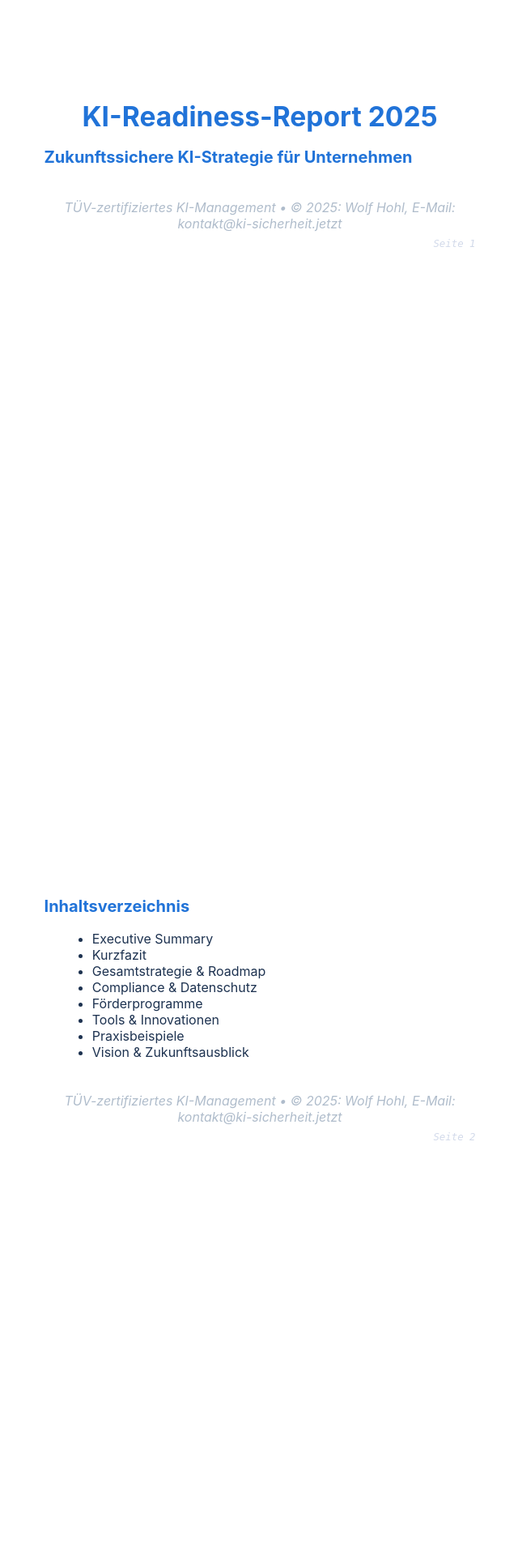
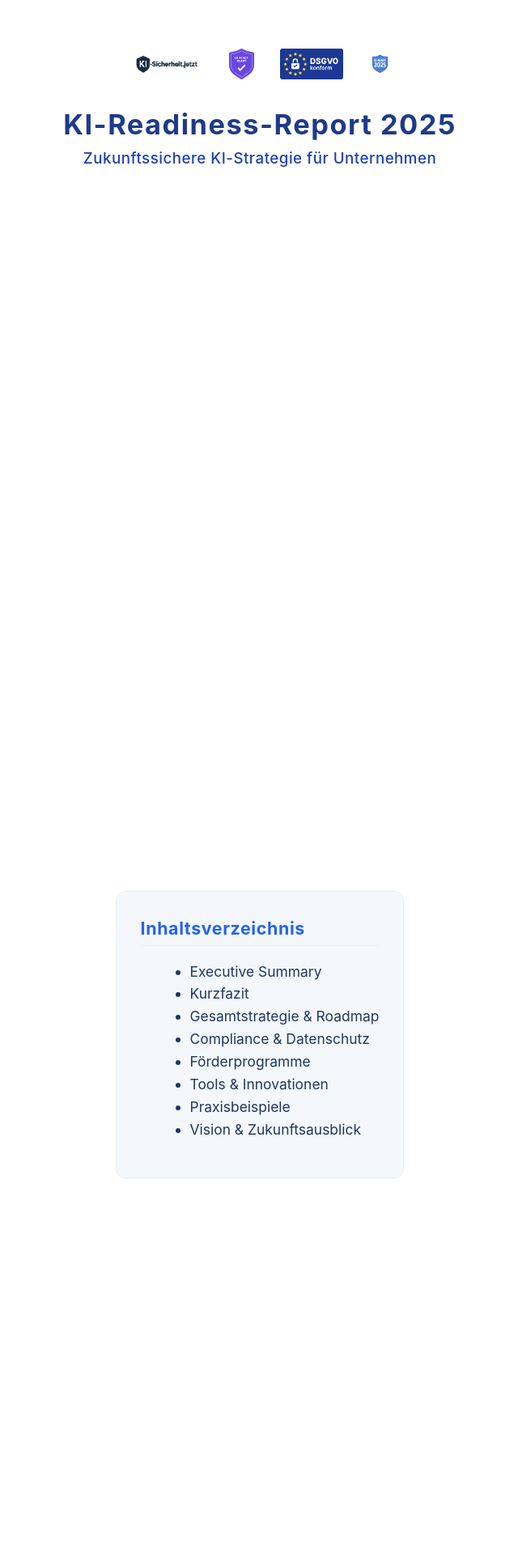
Before and after one commit to Wolf-Achtung/make-ki-backend-neu, a Python web app: template templates/pdf_template.html in a window 1280 px wide. Shown: the top 1920 px of the page at 81% size, without its empty margins (319-959 px from the left). Run offline with Jinja, Linux system fonts and the light colour scheme; the template is opened without the code that fills it, so the values that code supplies are empty.

Commit message:
Add files via upload

```diff
--- a/templates/pdf_template.html
+++ b/templates/pdf_template.html
@@ -9,62 +9,110 @@
       margin: 0;
       padding: 0;
       font-family: 'Inter', Arial, sans-serif;
-      color: #1d3250;
+      color: #213258;
     }
     .report-section {
       width: 175mm;
       min-height: 245mm;
       margin: 0 auto 30mm auto;
-      padding: 18mm 17mm 24mm 17mm;
+      padding: 16mm 16mm 20mm 16mm;
       background: #fff;
       box-sizing: border-box;
       page-break-after: always;
+      display: flex;
+      flex-direction: column;
+      justify-content: space-between;
     }
-    h1, h2 {
-      color: #2173d8;
+    .logo-row {
+      display: flex;
+      gap: 32px;
+      justify-content: center;
+      align-items: center;
+      margin-bottom: 22px;
+    }
+    .logo-row img {
+      height: 38px;
+      max-width: 95px;
+      object-fit: contain;
+      filter: grayscale(0.3) brightness(1.1);
+    }
+    h1 {
+      font-size: 2.15em;
+      text-align: center;
+      color: #1e3a8a;
+      letter-spacing: 1.5px;
+      font-weight: 700;
+      margin: 35px 0 10px 0;
+    }
+    h2 {
+      color: #2563eb;
+      font-size: 1.23em;
+      font-weight: 700;
       margin-top: 0;
-      margin-bottom: 18px;
+      margin-bottom: 16px;
+      border-bottom: 1px solid #e8eefd;
+      padding-bottom: 4px;
+      letter-spacing: 0.6px;
     }
-    h1 { font-size: 2.1em; text-align: center; margin-top: 55px; }
-    h2 { font-size: 1.25em; }
-    .footer-pdf {
-      margin-top: 40px;
+    .subtitle {
+      font-size: 1.17em;
       text-align: center;
-      color: #a9b7c7;
-      font-size: 1em;
-      opacity: 0.92;
-      font-style: italic;
+      color: #1e40af;
+      margin-bottom: 40px;
+      font-weight: 500;
+      letter-spacing: 0.5px;
     }
-    .seitenzahl {
-      text-align: right;
-      color: #c5cfe4;
-      font-size: 0.95em;
-      font-family: monospace;
-      margin-top: 8px;
-      opacity: 0.84;
+    .chapter-box {
+      background: #f4f8fc;
+      border-radius: 12px;
+      padding: 28px 30px;
+      margin: 0 auto 18px auto;
+      max-width: 15.5cm;
+      color: #223561;
+      font-size: 1.09em;
+      line-height: 1.6;
+      page-break-inside: avoid;
+      word-break: break-word;
+      border: 1.1px solid #e5eefa;
     }
     ul, ol {
       margin-left: 1.2em;
       margin-bottom: 1em;
     }
-    b { color: #2173d8; }
+    b { color: #2563eb; }
+    /* --- DYNAMISCHER FOOTER mit Seitenzahl für Puppeteer/Print --- */
+    @page {
+      margin: 32mm 18mm 28mm 18mm;
+      @bottom-center {
+        content: "TÜV-zertifiziertes KI-Management • © 2025: Wolf Hohl | "
+          "kontakt@ki-sicherheit.jetzt | Seite " counter(page) " von " counter(pages);
+        color: #aab8cc;
+        font-family: 'Inter', Arial, sans-serif;
+        font-size: 9pt;
+        opacity: 0.81;
+      }
+    }
   </style>
 </head>
 <body>
 
 <!-- TITELSEITE -->
 <div class="report-section">
+  <div>
+    <div class="logo-row">
+      <img src="/templates/ki-sicherheit-logo.png" alt="KI-Sicherheit" />
+      <img src="/templates/eu-ai.svg" alt="EU AI Act" />
+      <img src="/templates/dsgvo.svg" alt="DSGVO" />
+      <img src="/templates/ki-ready-2025.webp" alt="KI-Ready" />
+    </div>
     <h1>KI-Readiness-Report 2025</h1>
-  <h2>Zukunftssichere KI-Strategie für Unternehmen</h2>
-  <!-- Optional: Logos als <img> hier -->
-  <div class="footer-pdf">
-    TÜV-zertifiziertes KI-Management • © 2025: Wolf Hohl, E-Mail: kontakt@ki-sicherheit.jetzt
-    <div class="seitenzahl">Seite 1</div>
+    <div class="subtitle">Zukunftssichere KI-Strategie für Unternehmen</div>
   </div>
 </div>
 
 <!-- INHALTSVERZEICHNIS -->
 <div class="report-section">
+  <div class="chapter-box" style="box-shadow:none;">
     <h2>Inhaltsverzeichnis</h2>
     <ul>
       <li>Executive Summary</li>
@@ -76,24 +124,20 @@
       <li>Praxisbeispiele</li>
       <li>Vision & Zukunftsausblick</li>
     </ul>
-  <div class="footer-pdf">
-    TÜV-zertifiziertes KI-Management • © 2025: Wolf Hohl, E-Mail: kontakt@ki-sicherheit.jetzt
-    <div class="seitenzahl">Seite 2</div>
   </div>
 </div>
 
 <!-- EXECUTIVE SUMMARY -->
 <div class="report-section">
+  <div class="chapter-box">
     <h2>Executive Summary</h2>
     <div>{{ executive_summary | safe }}</div>
-  <div class="footer-pdf">
-    TÜV-zertifiziertes KI-Management • © 2025: Wolf Hohl, E-Mail: kontakt@ki-sicherheit.jetzt
-    <div class="seitenzahl">Seite 3</div>
   </div>
 </div>
 
 <!-- KURZFAZIT -->
 <div class="report-section">
+  <div class="chapter-box">
     <h2>Kurzfazit</h2>
     {% if summary_klein %}
       <div><b>Kleine Unternehmen:</b> {{ summary_klein | safe }}</div>
@@ -104,77 +148,62 @@
     {% if summary_solo %}
       <div><b>Solo-Unternehmen:</b> {{ summary_solo | safe }}</div>
     {% endif %}
-  <div class="footer-pdf">
-    TÜV-zertifiziertes KI-Management • © 2025: Wolf Hohl, E-Mail: kontakt@ki-sicherheit.jetzt
-    <div class="seitenzahl">Seite 4</div>
   </div>
 </div>
 
 <!-- GESAMTSTRATEGIE & ROADMAP -->
 <div class="report-section">
+  <div class="chapter-box">
     <h2>Gesamtstrategie & Roadmap</h2>
     <div>{{ gesamtstrategie | safe }}</div>
     <div style="margin-top: 2em;">{{ roadmap | safe }}</div>
-  <div class="footer-pdf">
-    TÜV-zertifiziertes KI-Management • © 2025: Wolf Hohl, E-Mail: kontakt@ki-sicherheit.jetzt
-    <div class="seitenzahl">Seite 5</div>
   </div>
 </div>
 <!-- COMPLIANCE & DATENSCHUTZ -->
 <div class="report-section">
+  <div class="chapter-box">
     <h2>Compliance & Datenschutz</h2>
     <div>{{ compliance | safe }}</div>
     <div style="margin-top: 2em;">{{ datenschutz | safe }}</div>
-  <div class="footer-pdf">
-    TÜV-zertifiziertes KI-Management • © 2025: Wolf Hohl, E-Mail: kontakt@ki-sicherheit.jetzt
-    <div class="seitenzahl">Seite 6</div>
   </div>
 </div>
 
 <!-- FÖRDERPROGRAMME -->
 <div class="report-section">
+  <div class="chapter-box">
     <h2>Förderprogramme</h2>
     <div>{{ foerderprogramme | safe }}</div>
     {% if foerdermittel %}
       <div style="margin-top:1em;">{{ foerdermittel | safe }}</div>
     {% endif %}
-  <div class="footer-pdf">
-    TÜV-zertifiziertes KI-Management • © 2025: Wolf Hohl, E-Mail: kontakt@ki-sicherheit.jetzt
-    <div class="seitenzahl">Seite 7</div>
   </div>
 </div>
 
 <!-- TOOLS & INNOVATIONEN -->
 <div class="report-section">
+  <div class="chapter-box">
     <h2>Tools & Innovationen</h2>
     <div>{{ tools | safe }}</div>
     <div style="margin-top:1.6em;">{{ innovation | safe }}</div>
-  <div class="footer-pdf">
-    TÜV-zertifiziertes KI-Management • © 2025: Wolf Hohl, E-Mail: kontakt@ki-sicherheit.jetzt
-    <div class="seitenzahl">Seite 8</div>
   </div>
 </div>
 
 <!-- PRAXISBEISPIELE -->
 <div class="report-section">
+  <div class="chapter-box">
     <h2>Praxisbeispiele</h2>
     <div>{{ praxisbeispiele | safe }}</div>
-  <div class="footer-pdf">
-    TÜV-zertifiziertes KI-Management • © 2025: Wolf Hohl, E-Mail: kontakt@ki-sicherheit.jetzt
-    <div class="seitenzahl">Seite 9</div>
   </div>
 </div>
 
 <!-- VISION & ZUKUNFTSAUSBLICK -->
 <div class="report-section">
+  <div class="chapter-box">
     <h2>Vision & Zukunftsausblick</h2>
     <div>{{ moonshot_vision | safe }}</div>
     {% if eu_ai_act %}
       <div style="margin-top:1.4em;"><b>EU AI Act:</b> {{ eu_ai_act | safe }}</div>
     {% endif %}
-  <div class="footer-pdf">
-    TÜV-zertifiziertes KI-Management • © 2025: Wolf Hohl, E-Mail: kontakt@ki-sicherheit.jetzt
-    <div class="seitenzahl">Seite 10</div>
   </div>
 </div>
 
```
Lines whose indentation alone changed are shown as unchanged.
